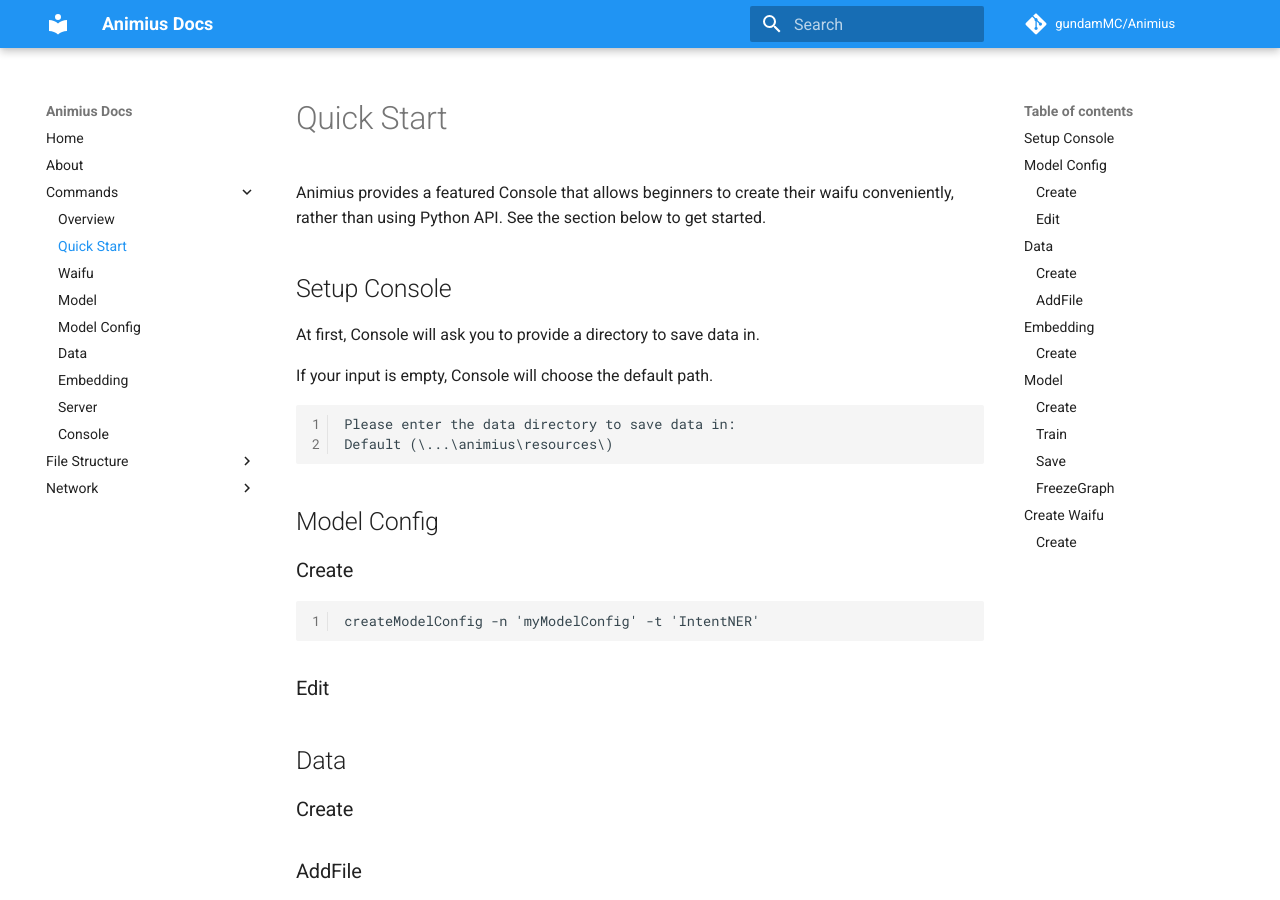
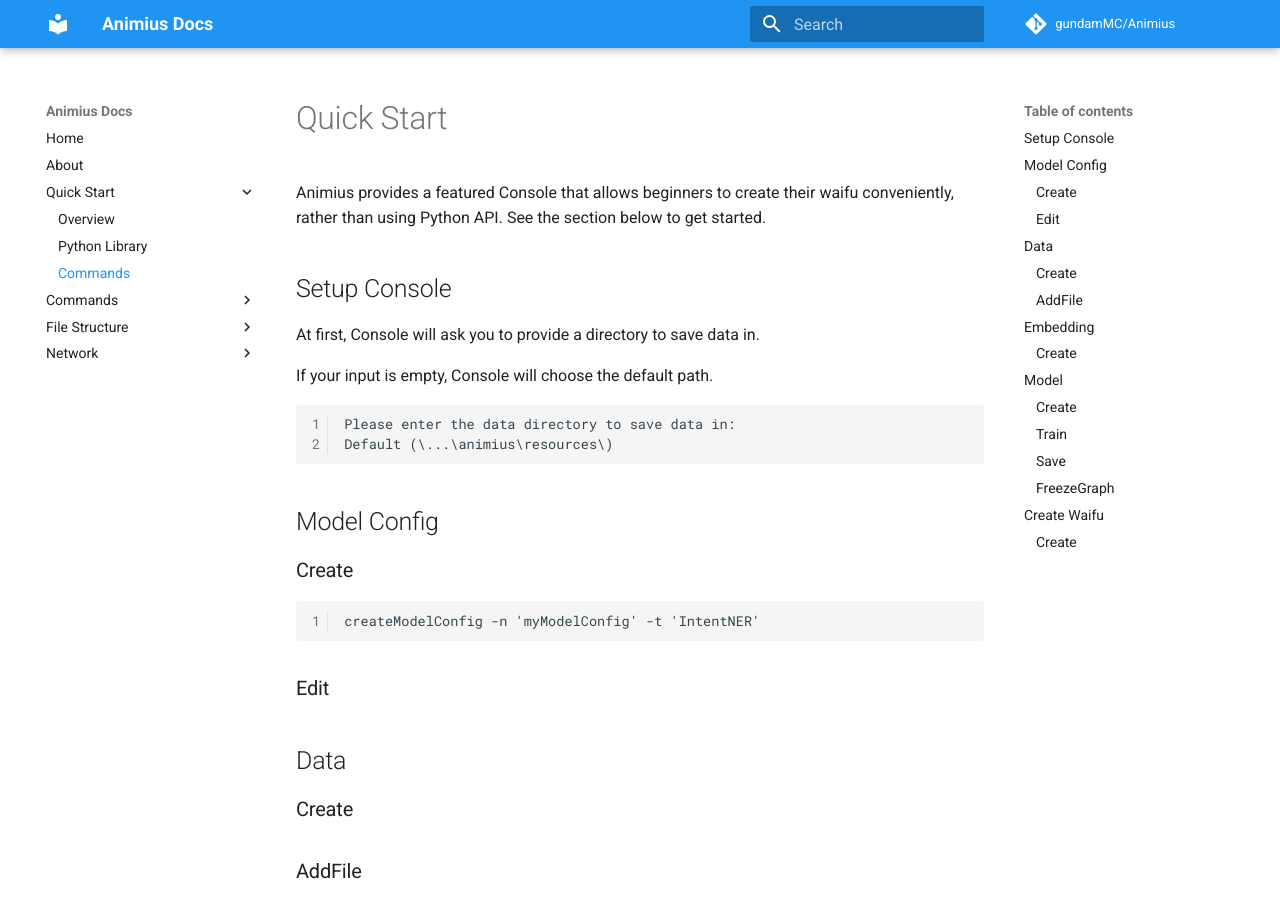
Before and after one commit to gundamMC/animius, an MkDocs documentation site: the page built from docs/quick start/commands.md, in a window 1280 px wide and 900 px high. Built offline with MkDocs 1.6.1 and Material for MkDocs 9.7.7, drawn with Linux system fonts in a browser that asks for light colours; comment, search, counter and statistics services are not loaded.

Commit message:
Move doc structure

```diff
--- a/mkdocs.yml
+++ b/mkdocs.yml
@@ -11,9 +11,12 @@
 nav:
     - Home: 'index.md'
     - About: 'about.md'
+    - Quick Start:
+        - Overview: 'quick start/overview.md'
+        - Python Library: 'quick start/python.md'
+        - Commands: 'quick start/commands.md'
     - Commands:
         - Overview: 'commands/overview.md'
-        - Quick Start: 'commands/quick_start.md'
         - Waifu: 'commands/waifu.md'
         - Model: 'commands/model.md'
         - Model Config: 'commands/model config.md'
```
Also changed, not shown: docs/quick start/commands.md (renamed from docs/commands/quick_start.md).
